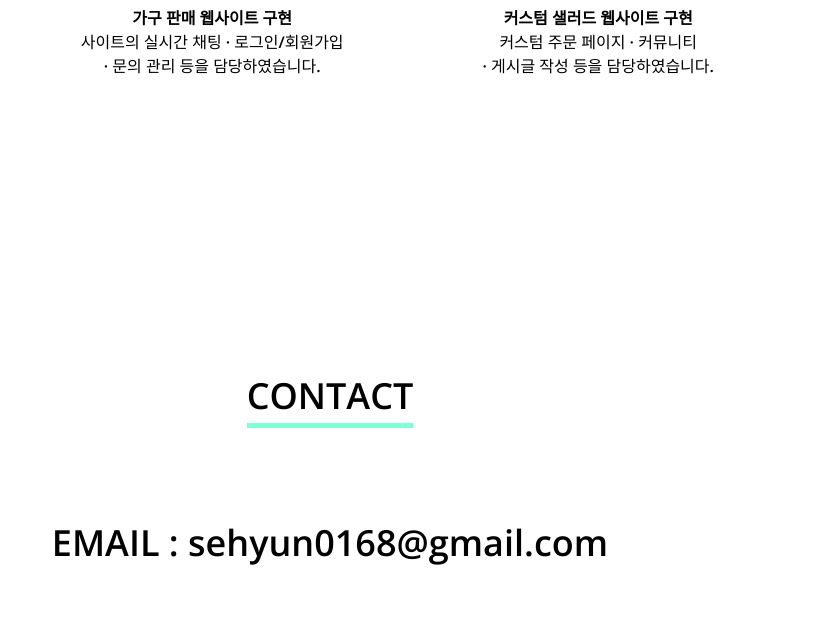
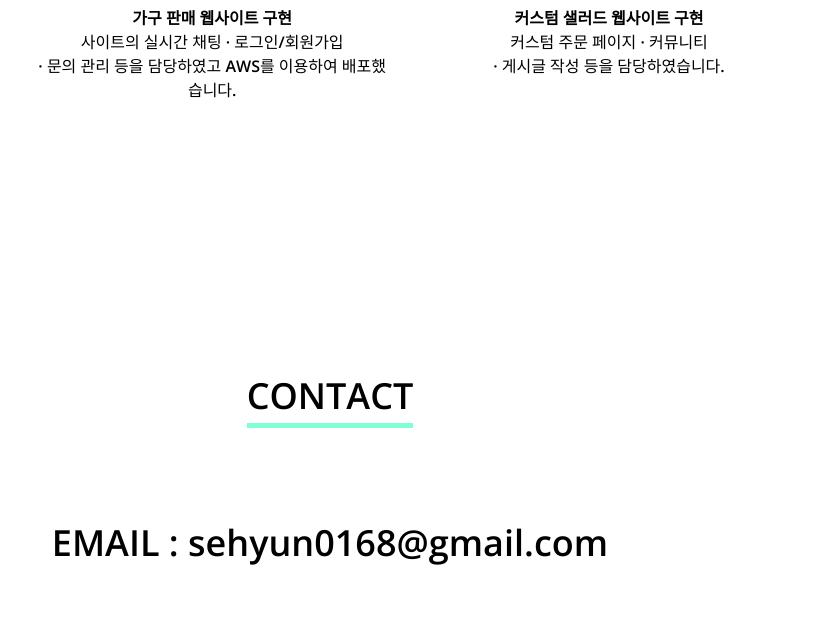
Before and after one commit to ui0426/portfolio, a plain HTML site: page index.html in a window 1280 px wide. Shown: the part 2172-2814 px from the top of the page, without its empty margins (310-1135 px from the left). Drawn offline with nearby package versions, Linux system fonts and the light colour scheme.

Commit message:
피피티 수정

```diff
--- a/index.html
+++ b/index.html
@@ -89,7 +89,7 @@
                         <p style="margin-right:2rem;margin-top: 1rem;">
                             <b>가구 판매 웹사이트 구현</b><br>
                             사이트의 실시간 채팅 · 로그인/회원가입 <br>· 문의 관리 등을
-                            담당하였습니다.
+                            담당하였고 AWS를 이용하여 배포했습니다.
                         </p>
                     </div>
                 </div>
```
Also changed, not shown: 1 other file.
